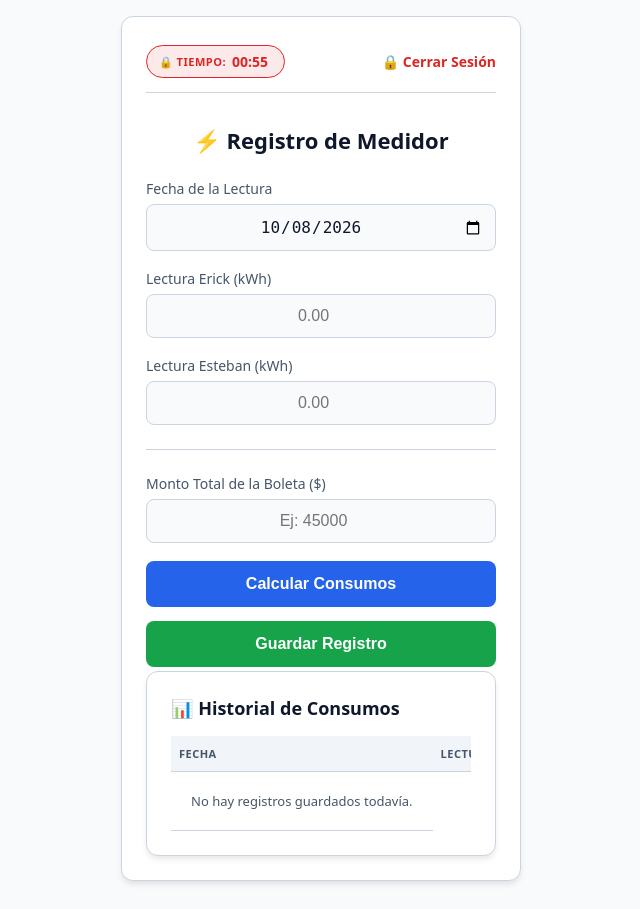
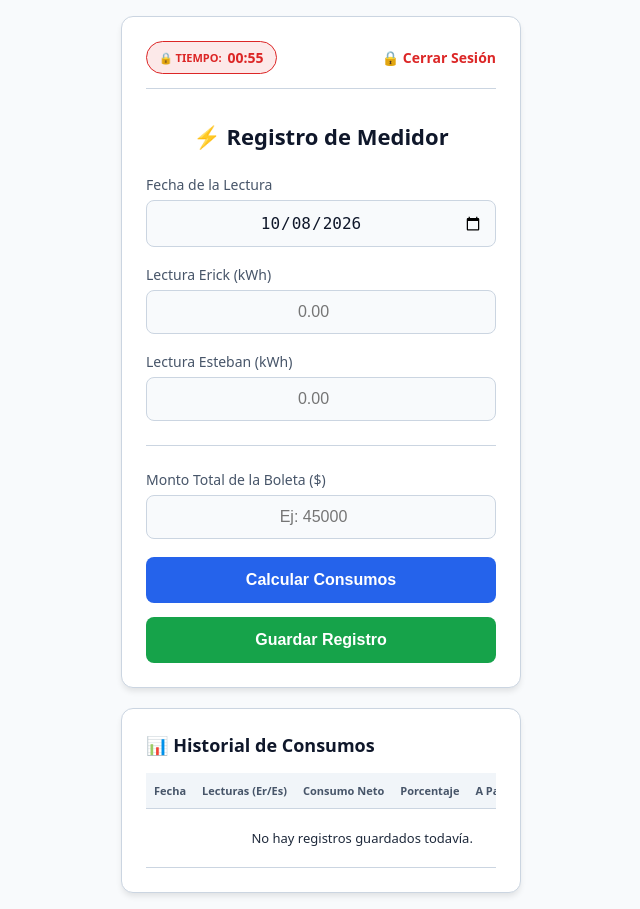
Before and after one commit to erickorregorodri-design/control-medidor, a Flask app: page / in a window 1280 px wide. Shown: the whole page, without its empty margins (319-959 px from the left). Before the commit the page ends 884 px from the top, so only its background shows below. Run offline with Flask 3, Linux system fonts and the light colour scheme; the visitor is signed in with stand-in values (Sample User, id 1); data that the repository does not hold is empty; parts of the project's set-up code (start-up, migrations or seed data) failed here and were passed over.

Commit message:
Update index.html

```diff
--- a/templates/index.html
+++ b/templates/index.html
@@ -5,7 +5,6 @@
     <meta name="viewport" content="width=device-width, initial-scale=1.0, maximum-scale=1.0, user-scalable=no">
     <title>⚡ Control de Medidor</title>
     <style>
-        /* ☀️ CONFIGURACIÓN POR DEFECTO (MODO CLARO) */
         :root {
             --primary: #2563eb;
             --success: #16a34a;
@@ -20,8 +19,6 @@
             --text-badge: #0369a1;
             --th-bg: #f1f5f9;
         }
-
-        /* 🌙 ADAPTACIÓN AUTOMÁTICA INTELIGENTE (MODO OSCURO) */
         @media (prefers-color-scheme: dark) {
             :root {
                 --primary: #3b82f6;
@@ -38,7 +35,6 @@
                 --th-bg: #334155;
             }
         }
-
         * { box-sizing: border-box; margin: 0; padding: 0; }
         body {
             font-family: system-ui, -apple-system, sans-serif;
@@ -50,7 +46,6 @@
             align-items: flex-start;
             min-height: 100vh;
             width: 100vw;
-            transition: background-color 0.2s, color 0.2s;
         }
         .container { max-width: 100%; width: 400px; display: flex; flex-direction: column; gap: 20px; }
         .card {
@@ -60,64 +55,38 @@
             box-shadow: 0 4px 6px -1px rgb(0 0 0 / 0.1);
             width: 100%;
             border: 1px solid var(--border);
-            transition: background-color 0.2s, border-color 0.2s;
         }
-
         .logout-link { color: var(--danger); text-decoration: none; font-size: 14px; font-weight: bold; }
         h2 { margin-bottom: 24px; color: var(--text-title); text-align: center; font-size: 22px; }
         .form-group { margin-bottom: 18px; width: 100%; display: flex; flex-direction: column; }
         label { display: block; margin-bottom: 6px; font-weight: 500; font-size: 14px; color: var(--text-label); }
-
         input[type="number"], input[type="date"] {
             width: 100% !important;
-            max-width: 100% !important;
             padding: 12px !important;
             border: 1px solid var(--border) !important;
             border-radius: 8px !important;
             font-size: 16px !important;
-            box-sizing: border-box !important;
-            display: block !important;
-            -webkit-appearance: none !important;
-            appearance: none !important;
             background-color: var(--background);
             color: var(--text-title);
             text-align: center;
         }
-
-        /* Estilo sutil para inputs bloqueados en modo visor */
-        input:disabled {
-            opacity: 0.65;
-            cursor: not-allowed;
-            background-color: rgba(148, 163, 184, 0.1) !important;
+        input:disabled { opacity: 0.65; background-color: rgba(148, 163, 184, 0.1) !important; }
+        .alert-danger {
+            background-color: #fee2e2; color: #991b1b; padding: 12px; border-radius: 6px;
+            margin-bottom: 18px; font-size: 14px; font-weight: 500; border-left: 4px solid var(--danger);
         }
-
-        .alert-danger {
-            background-color: #fee2e2;
-            color: #991b1b;
-            padding: 12px;
-            border-radius: 6px;
-            margin-bottom: 18px;
-            font-size: 14px;
-            font-weight: 500;
-            border-left: 4px solid var(--danger);
-        }
-
         hr { border: 0; border-top: 1px solid var(--border); margin: 24px 0; }
-
         .btn-group { display: flex; flex-direction: column; gap: 14px; width: 100%; }
-
-        button { width: 100%; padding: 14px; border: none; border-radius: 8px; font-size: 16px; font-weight: bold; cursor: pointer; transition: background-color 0.2s; }
+        button { width: 100%; padding: 14px; border: none; border-radius: 8px; font-size: 16px; font-weight: bold; cursor: pointer; }
         .btn-calc { background-color: var(--primary); color: white; }
         .btn-save { background-color: var(--success); color: white; }
         .btn-delete { background-color: transparent; color: var(--danger); padding: 6px 10px; font-size: 12px; border: 1px solid var(--danger); border-radius: 4px; cursor: pointer; width: 100%; }
-
         .preview-box { background-color: var(--background); padding: 16px; border-radius: 8px; margin-bottom: 18px; border-left: 4px solid var(--primary); display: none; }
         .preview-grid { display: grid; grid-template-columns: 1fr 1fr; gap: 10px; font-size: 14px; }
-
-        .table-responsive { overflow-x: auto; width: 100%; -webkit-overflow-scrolling: touch; margin-top: 12px; }
+        .table-responsive { overflow-x: auto; width: 100%; margin-top: 12px; }
         table { width: 100%; border-collapse: collapse; font-size: 13px; color: var(--text); }
         th, td { padding: 10px 8px; text-align: left; border-bottom: 1px solid var(--border); white-space: nowrap; }
-        th { background-color: var(--th-bg); color: var(--text-label); font-weight: 600; text-transform: uppercase; font-size: 11px; letter-spacing: 0.5px; }
+        th { background-color: var(--th-bg); color: var(--text-label); font-weight: 600; font-size: 11px; }
         .badge { padding: 4px 8px; border-radius: 4px; font-size: 12px; font-weight: bold; background-color: var(--bg-badge); color: var(--text-badge); display: inline-block; margin-bottom: 4px; }
     </style>
 </head>
@@ -125,10 +94,10 @@
 
 <div class="container">
     <div class="card">
-        <div style="display: flex; justify-content: space-between; align-items: center; margin-top: 4px; margin-bottom: 32px; padding-bottom: 14px; border-bottom: 1px solid var(--border);">
+        <div style="display: flex; justify-content: space-between; align-items: center; margin-bottom: 32px; padding-bottom: 14px; border-bottom: 1px solid var(--border);">
             <div style="background-color: rgba(220, 38, 38, 0.1); padding: 6px 12px; border-radius: 20px; display: flex; align-items: center; gap: 6px; border: 1px solid var(--danger);">
-                <span style="font-size: 11px; font-weight: bold; color: var(--danger); text-transform: uppercase; letter-spacing: 0.5px;">🔒 Tiempo:</span>
-                <span style="font-size: 14px; font-weight: bold; color: var(--danger); min-width: 40px;" id="reloj_pantalla">01:00</span>
+                <span style="font-size: 11px; font-weight: bold; color: var(--danger); text-transform: uppercase;">🔒 Tiempo:</span>
+                <span style="font-size: 14px; font-weight: bold; color: var(--danger);" id="reloj_pantalla">01:00</span>
             </div>
             <a href="/logout" class="logout-link">🔒 Cerrar Sesión</a>
         </div>
@@ -139,28 +108,21 @@
         <div class="alert-danger">{{ error_validacion }}</div>
         {% endif %}
 
-        <!-- Si es visor, bloqueamos la tecla enter para evitar envíos incidentales -->
-        <form action="/" method="POST" id="medidorForm" {% if role == 'viewer' %}onkeypress="return event.keyCode != 13;"{% endif %}>
-            <!-- El fieldset desactiva interacciones automáticamente si es viewer -->
-            <fieldset {% if role == 'viewer' %} disabled style="border: none; padding: 0; margin: 0;" {% else %} style="border: none; padding: 0; margin: 0;" {% endif %}>
-
+        <form action="/" method="POST" id="medidorForm">
+            <fieldset {% if role == 'viewer' %} disabled style="border: none;" {% else %} style="border: none;" {% endif %}>
                 <div class="form-group">
                     <label for="fecha_lectura">Fecha de la Lectura</label>
-                    <input type="date" id="fecha_lectura" name="fecha_lectura" required value="{{ fecha_hoy }}">
+                    <input type="date" id="fecha_lectura" name="fecha_lectura" required value="{{ fecha_hoy if fecha_hoy else '' }}">
                 </div>
-
                 <div class="form-group">
                     <label for="valor_p1">Lectura Erick (kWh)</label>
                     <input type="number" step="0.01" id="valor_p1" name="valor_p1" required placeholder="0.00">
                 </div>
-
                 <div class="form-group">
                     <label for="valor_p2">Lectura Esteban (kWh)</label>
                     <input type="number" step="0.01" id="valor_p2" name="valor_p2" required placeholder="0.00">
                 </div>
-
                 <hr>
-
                 <div class="form-group">
                     <label for="monto_boleta">Monto Total de la Boleta ($)</label>
                     <input type="number" step="1" id="monto_boleta" name="monto_boleta" placeholder="Ej: 45000">
@@ -184,20 +146,19 @@
 
                 <div class="btn-group">
                     <button type="button" class="btn-calc" id="btnCalcular">Calcular Consumos</button>
-
                     {% if role == 'admin' %}
                         <button type="submit" class="btn-save">Guardar Registro</button>
                     {% else %}
-                        <div style="text-align: center; color: var(--danger); background-color: rgba(220, 38, 38, 0.08); padding: 12px; border-radius: 8px; font-size: 13px; font-weight: bold; border: 1px dashed var(--danger); margin-top: 4px;">
-                            👀 Modo Solo Lectura (Sin permisos de edición)
+                        <div style="text-align: center; color: var(--danger); background-color: rgba(220, 38, 38, 0.08); padding: 12px; border-radius: 8px; font-size: 13px; font-weight: bold; border: 1px dashed var(--danger);">
+                            👀 Modo Solo Lectura
                         </div>
                     {% endif %}
                 </div>
             </fieldset>
-<!-- SECCIÓN: TABLA HISTÓRICA TOTALMENTE INTEGRADA -->
-    <div class="card" style="margin-top: 4px;">
-        <h2 style="margin-bottom: 16px; font-size: 18px; text-align: left; color: var(--text-title);">📊 Historial de Consumos</h2>
-
+        </form>
+    </div>
+    <div class="card">
+        <h2 style="margin-bottom: 16px; font-size: 18px; text-align: left;">📊 Historial de Consumos</h2>
         <div class="table-responsive">
             <table>
                 <thead>
@@ -223,25 +184,23 @@
                             Erick: {{ reg.porcentaje_p1 }}%<br>
                             Est.: {{ reg.porcentaje_p2 }}%
                         </td>
-                        <td style="font-weight: 600; color: var(--text-title);">
-                            Er: ${{ "{:,.0f}".format(reg.pago_p1).replace(',', '.') }}<br>
-                            Es: ${{ "{:,.0f}".format(reg.pago_p2).replace(',', '.') }}
+                        <td style="font-weight: 600;">
+                            Er: \${{ "{:,.0f}".format(reg.pago_p1).replace(',', '.') if reg.pago_p1 else '0' }}<br>
+                            Es: \${{ "{:,.0f}".format(reg.pago_p2).replace(',', '.') if reg.pago_p2 else '0' }}
                         </td>
-                        <td style="text-align: center; vertical-align: middle;">
+                        <td style="text-align: center;">
                             {% if role == 'admin' %}
-                            <form action="/eliminar/{{ reg.id }}" method="POST" style="display:inline;" onsubmit="return confirm('¿Seguro que deseas eliminar este registro histórico?');">
+                            <form action="/eliminar/{{ reg.id }}" method="POST" style="display:inline;" onsubmit="return confirm('¿Seguro que deseas eliminar este registro?');">
                                 <button type="submit" class="btn-delete" formnovalidate>Eliminar</button>
                             </form>
                             {% else %}
-                            <span style="color: var(--text-label); font-size: 11px; font-weight: 500; background: var(--th-bg); padding: 4px 8px; border-radius: 4px;">🔒 Bloqueado</span>
+                            <span style="font-size: 11px; background: var(--th-bg); padding: 4px 8px; border-radius: 4px;">🔒 Bloqueado</span>
                             {% endif %}
                         </td>
                     </tr>
                     {% else %}
                     <tr>
-                        <td os-colspan="6" style="text-align: center; padding: 20px; color: var(--text-label);">
-                            No hay registros guardados todavía.
-                        </td>
+                        <td colspan="6" style="text-align: center; padding: 20px;">No hay registros guardados todavía.</td>
                     </tr>
                     {% endfor %}
                 </tbody>
@@ -251,19 +210,14 @@
 </div>
 
 <script>
-    // LÓGICA DE TIEMPO DEL RELOJ SUPERIOR (1 minuto exactO)
     let tiempoRestante = 60;
     const relojNodo = document.getElementById('reloj_pantalla');
-
     const temporizador = setInterval(() => {
         let minutos = Math.floor(tiempoRestante / 60);
         let segundos = tiempoRestante % 60;
-
         minutos = minutos < 10 ? '0' + minutos : minutos;
         segundos = segundos < 10 ? '0' + segundos : segundos;
-
-        relojNodo.textContent = `${minutos}:${segundos}`;
-
+        if(relojNodo) relojNodo.textContent = `${minutos}:${segundos}`;
         if (tiempoRestante <= 0) {
             clearInterval(temporizador);
             window.location.href = '/logout';
@@ -271,23 +225,16 @@
         tiempoRestante--;
     }, 1000);
 
-    // REINICIAR EL CONTADOR AL TOCAR O HACER CLIC EN CUALQUIER PARTE (PC Y MÓVIL)
-    document.addEventListener('click', function() {
-        tiempoRestante = 60;
-    });
+    document.addEventListener('click', function() { tiempoRestante = 60; });
+    document.addEventListener('touchstart', function() { tiempoRestante = 60; });
 
-    document.addEventListener('touchstart', function() {
-        tiempoRestante = 60;
-    });
-
-    // LÓGICA INTERACTIVA DEL BOTÓN CALCULAR
     document.getElementById('btnCalcular').addEventListener('click', function() {
         const p1_actual = parseFloat(document.getElementById('valor_p1').value) || 0;
         const p2_actual = parseFloat(document.getElementById('valor_p2').value) || 0;
         const monto_boleta = parseFloat(document.getElementById('monto_boleta').value) || 0;
 
-        const p1_anterior = {% if ultimo %}{{ ultimo.lectura_p1 }}{% else %}0{% endif %};
-        const p2_anterior = {% if ultimo %}{{ ultimo.lectura_p2 }}{% else %}0{% endif %};
+        const p1_anterior = {% if ultimo and ultimo.lectura_p1 %}{{ ultimo.lectura_p1 }}{% else %}0{% endif %};
+        const p2_anterior = {% if ultimo and ultimo.lectura_p2 %}{{ ultimo.lectura_p2 }}{% else %}0{% endif %};
 
         const cons1 = Math.max(0, p1_actual - p1_anterior);
         const cons2 = Math.max(0, p2_actual - p2_anterior);
@@ -307,10 +254,8 @@
         document.getElementById('p_pct2').textContent = pct2;
         document.getElementById('p_pago1').textContent = pago1.toLocaleString('es-CL');
         document.getElementById('p_pago2').textContent = pago2.toLocaleString('es-CL');
-
         document.getElementById('previewBox').style.display = 'block';
     });
 </script>
-
 </body>
 </html>
```
